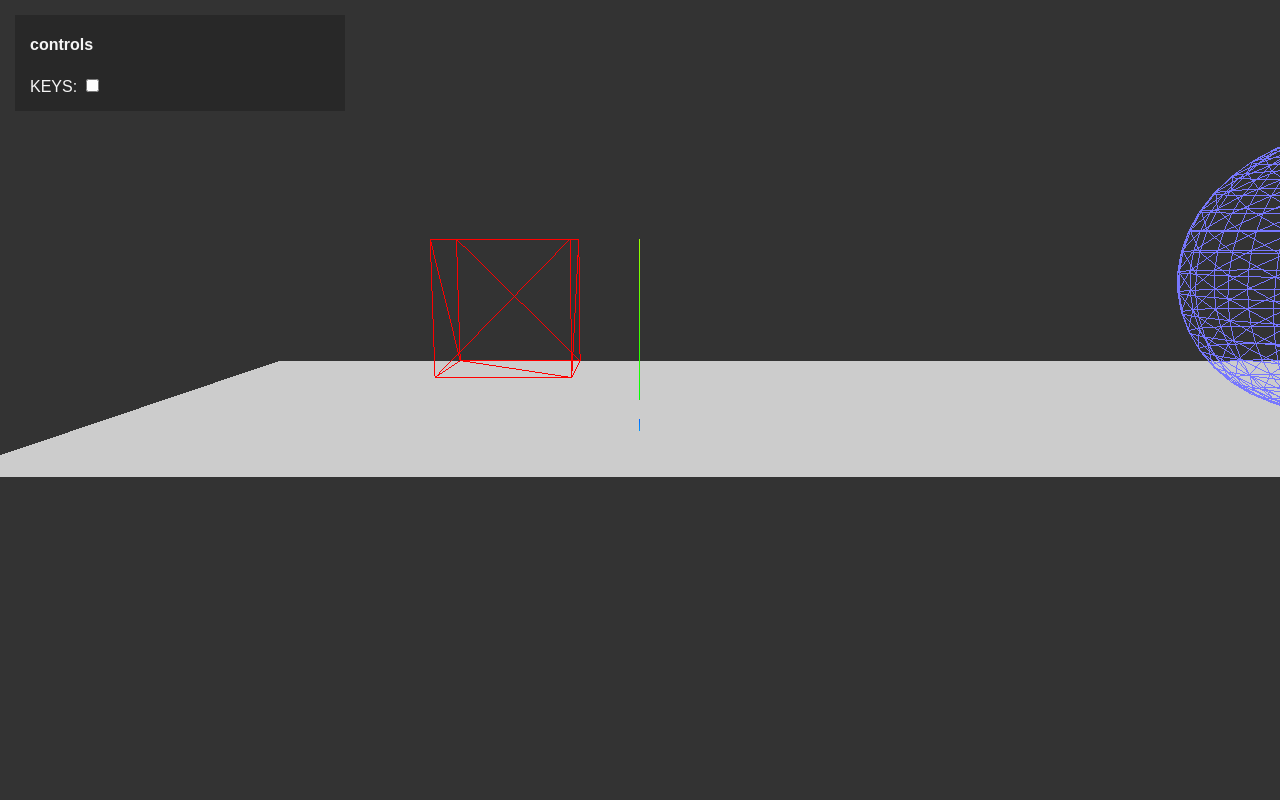
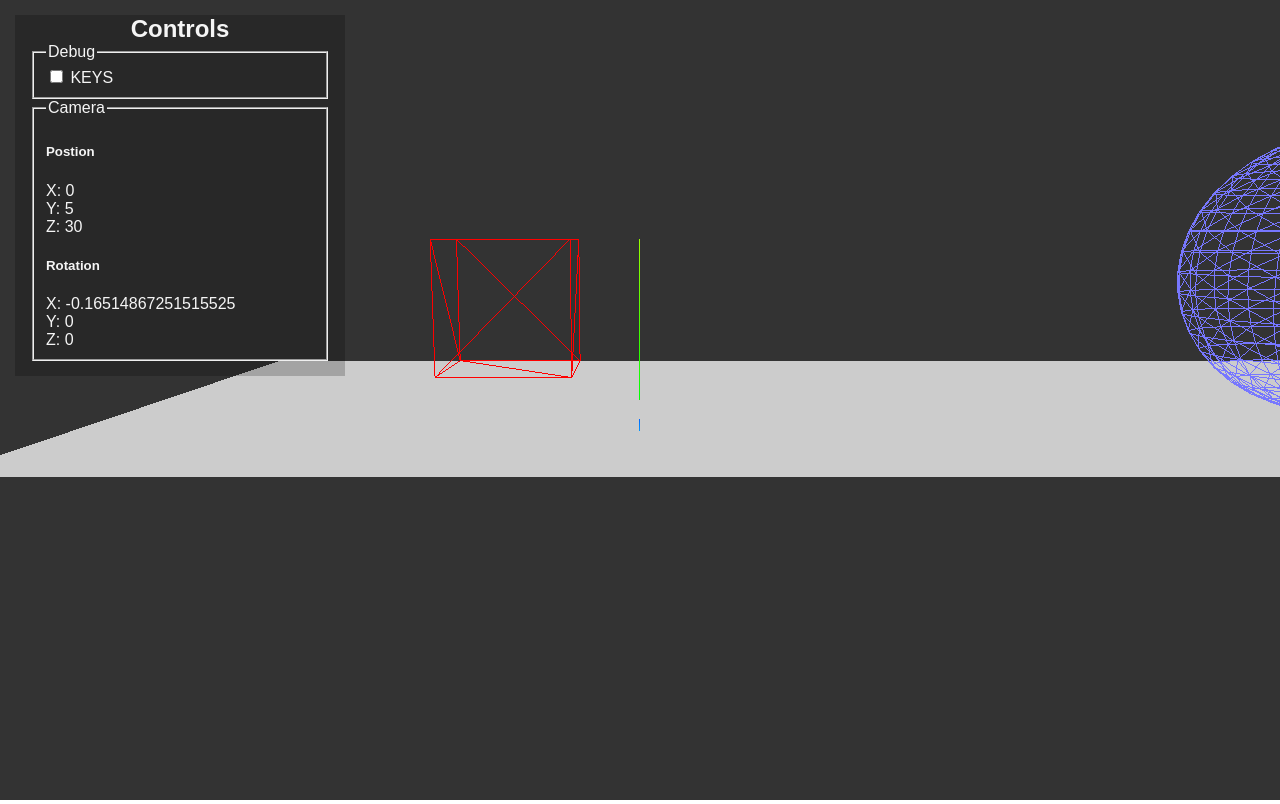
Before and after one commit to ryanc16/InteractiveMolecules, a plain HTML site: page index.html in a window 1280 px wide. Drawn offline with Linux system fonts and the light colour scheme.

Commit message:
Added controls panel with key debugger toggle and camera position and rotation display

```diff
--- a/index.html
+++ b/index.html
@@ -7,7 +7,7 @@
 <!-- Javascript code that runs our Three.js examples -->
 <script type="text/javascript">
     // once everything is loaded, we run our Three.js stuff.
-    var displayKeys = false;
+    var debugKeys = false;
     var plane,cube,sphere,scene,camera,renderer;
     var keys = [];
     var KEY_CODES = {
@@ -56,14 +56,15 @@
         camera.position.x = 0;
         camera.position.y = 5;
         camera.position.z = 30;
-
         camera.lookAt(scene.position);
+        displayCameraPosition(camera.position);
+        displayCameraRotation(camera.rotation);
         $("#WebGL-output").append(renderer.domElement);
         renderer.render(scene, camera);
 
         $(window).on('keydown',function(e){
             var key = e.which;
-            if(displayKeys)console.log(key);
+            if(debugKeys)console.log(key);
             if($.inArray(key,keys) == -1) {
 
                 if (key == KEY_CODES.CTRL) {
@@ -93,6 +94,7 @@
                     camera.rotation.x = 0;
                     camera.rotation.y = 0;
                     camera.rotation.z = 0;
+                    displayCameraRotation(camera.rotation);
                 }
             }
             render();
@@ -126,6 +128,7 @@
 
                     //console.log(camera.rotation);
                     lastPos = startPos;
+                    displayCameraRotation(camera.rotation);
                 }
                 else {
 
@@ -135,8 +138,8 @@
                     //var position = THREE.Vector3(xPos,yPos,camera.position.z);
                     camera.position.x += xPos;
                     camera.position.y -= yPos;
-
                     lastPos = startPos;
+                    displayCameraPosition(camera.position);
                 }
                 render();
             }
@@ -146,17 +149,28 @@
             var scrollAmt = (e.originalEvent.wheelDelta/120)/5;
             var frac = scrollAmt/2*Math.PI;
             camera.position.z -= scrollAmt;
+            displayCameraPosition(camera.position);
             //camera.position.x += scrollAmt;
-            console.log(Rads2Degs(camera.rotation.x),Rads2Degs(camera.rotation.y),Rads2Degs(camera.rotation.z));
+            //console.log(Rads2Degs(camera.rotation.x),Rads2Degs(camera.rotation.y),Rads2Degs(camera.rotation.z));
 //				if(camera.zoom < 0) camera.zoom = 0;
 //				camera.updateProjectionMatrix();
             render();
         });
 
         $("#debugKeys").change(function(e){
-            alert("change");
+            debugKeys = e.originalEvent.srcElement.checked;
         });
     });
+    function displayCameraRotation(cameraRotation){
+        $("#cameraRotX").html(cameraRotation.x);
+        $("#cameraRotY").html(cameraRotation.y);
+        $("#cameraRotZ").html(cameraRotation.z);
+    }
+    function displayCameraPosition(cameraPosition){
+        $("#cameraPosX").html(cameraPosition.x);
+        $("#cameraPosY").html(cameraPosition.y);
+        $("#cameraPosZ").html(cameraPosition.z);
+    }
     function Rads2Degs(radians){
         return (radians*180)/Math.PI;
     }
@@ -177,6 +191,9 @@
     }
     </script>
 	<style>
+        *{
+            -webkit-user-select: none;
+        }
 		body{
 			/* set margin to 0 and overflow to hidden,
 			to use the complete page */
@@ -187,6 +204,7 @@
 		#WebGL-output{
             position: absolute;
             z-index: 1;
+            cursor: default;
 		}
         #controls{
             position: absolute;
@@ -199,14 +217,40 @@
             width: 300px;
             text-align:  left;
         }
+        #controls h4{
+            margin: 0;
+        }
+        #controls h2{
+            margin: 0;
+            text-align: center;
+        }
 	</style>
 </head>
 <body>
 <!-- canvas which will hold the Output -->
 <div id="WebGL-output">
 </div>
-<div id="controls"><h4>controls</h4>
-    <label for="debugKeys">KEYS: </label><input id="debugKeys" type="checkbox" />
+<div id="controls"><h2>Controls</h2>
+    <fieldset><legend>Debug</legend>
+        <input id="debugKeys" type="checkbox" /><label for="debugKeys"> KEYS</label>
+        <br>
+<!--        <input id="debugCamera" type="checkbox" /><label for="debugKeys"> CAMERA POSITION</label>-->
+    </fieldset>
+    <fieldset>
+        <legend>Camera</legend>
+        <h5>Postion</h5>
+        <label for="cameraPosX">X: </label><span id="cameraPosX"></span>
+        <br>
+        <label for="cameraPosY">Y: </label><span id="cameraPosY"></span>
+        <br>
+        <label for="cameraPosZ">Z: </label><span id="cameraPosZ"></span>
+        <h5>Rotation</h5>
+        <label for="cameraRotX">X: </label><span id="cameraRotX"></span>
+        <br>
+        <label for="cameraRotY">Y: </label><span id="cameraRotY"></span>
+        <br>
+        <label for="cameraRotZ">Z: </label><span id="cameraRotZ"></span>
+    </fieldset>
 </div>
 </body>
 </html>
```
